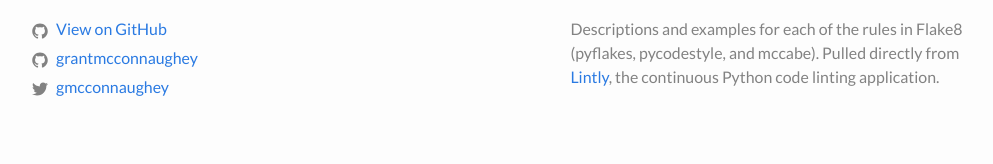
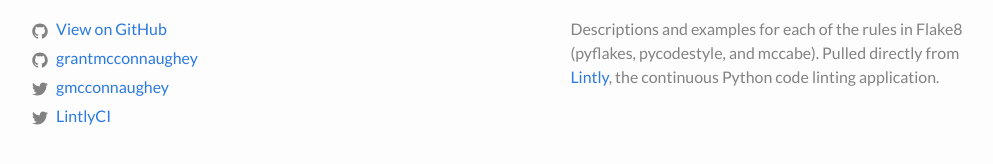
Before and after one commit to grantmcconnaughey/Flake8Rules, a Jekyll site: the page built from index.md, in a window 1280 px wide and 900 px high, scrolled down 2475 px. Shown: the part 712-876 px from the top of the window, without its empty margins (126-1119 px from the left). Built offline with Jekyll 4.4.1, drawn with Linux system fonts in a browser that asks for light colours.

```diff
--- a/_config.yml
+++ b/_config.yml
@@ -22,6 +22,8 @@
   rules_json:
     output: true
     permalink: /api/rules/:title/
+# _rules_json is a symlink to the _rules directory. This is a Jekyll hack to render multiple
+# files with different layouts based on the same collection of pages.
 defaults:
   - scope:
       path: "_rules_json"
--- a/_includes/footer.html
+++ b/_includes/footer.html
@@ -16,13 +16,15 @@
             <li>
               {% include icon-github.html username=site.github_username %}
             </li>
-            {% endif %}
+          {% endif %}
 
-            {% if site.twitter_username %}
-            <li>
-              {% include icon-twitter.html username=site.twitter_username %}
-            </li>
-            {% endif %}
+          <li>
+            {% include icon-twitter.html username="gmcconnaughey" %}
+          </li>
+
+          <li>
+            {% include icon-twitter.html username="LintlyCI" %}
+          </li>
         </ul>
       </div>
 
```
